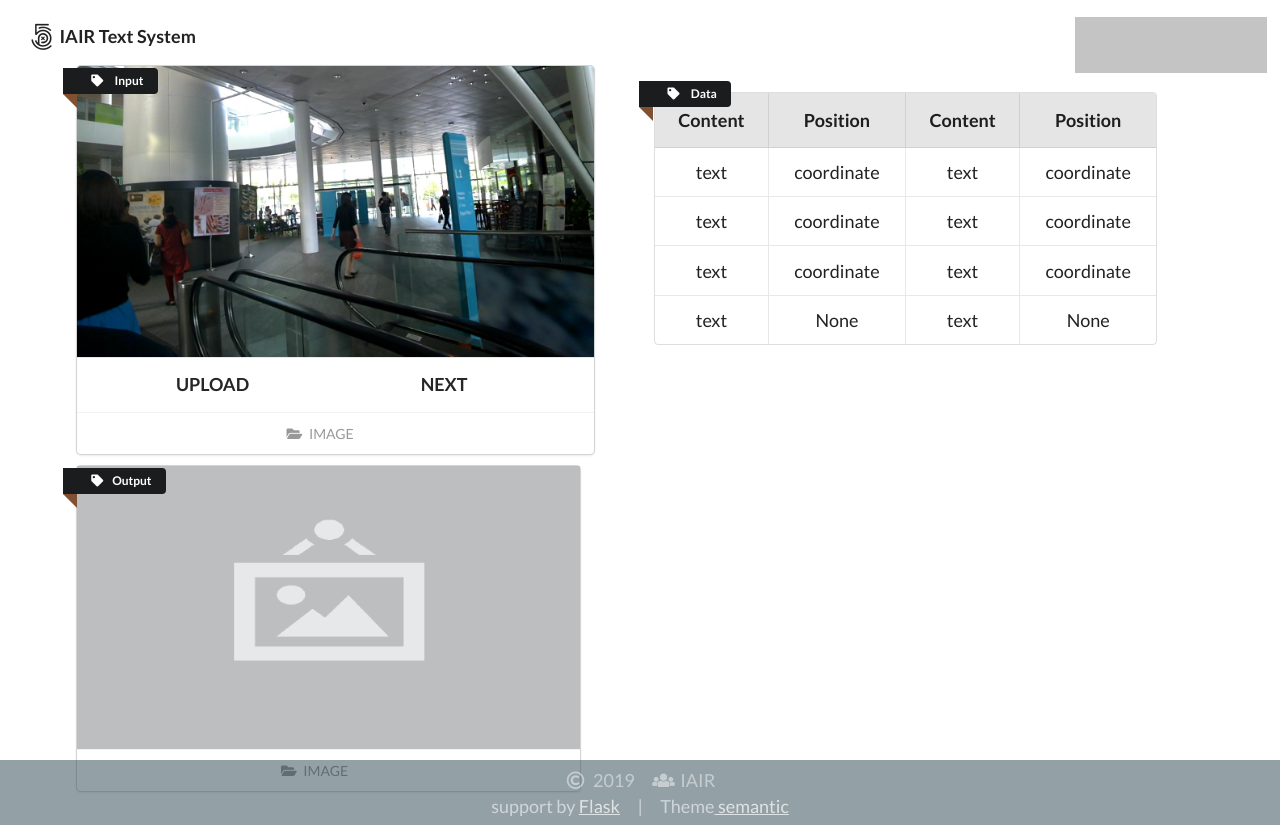
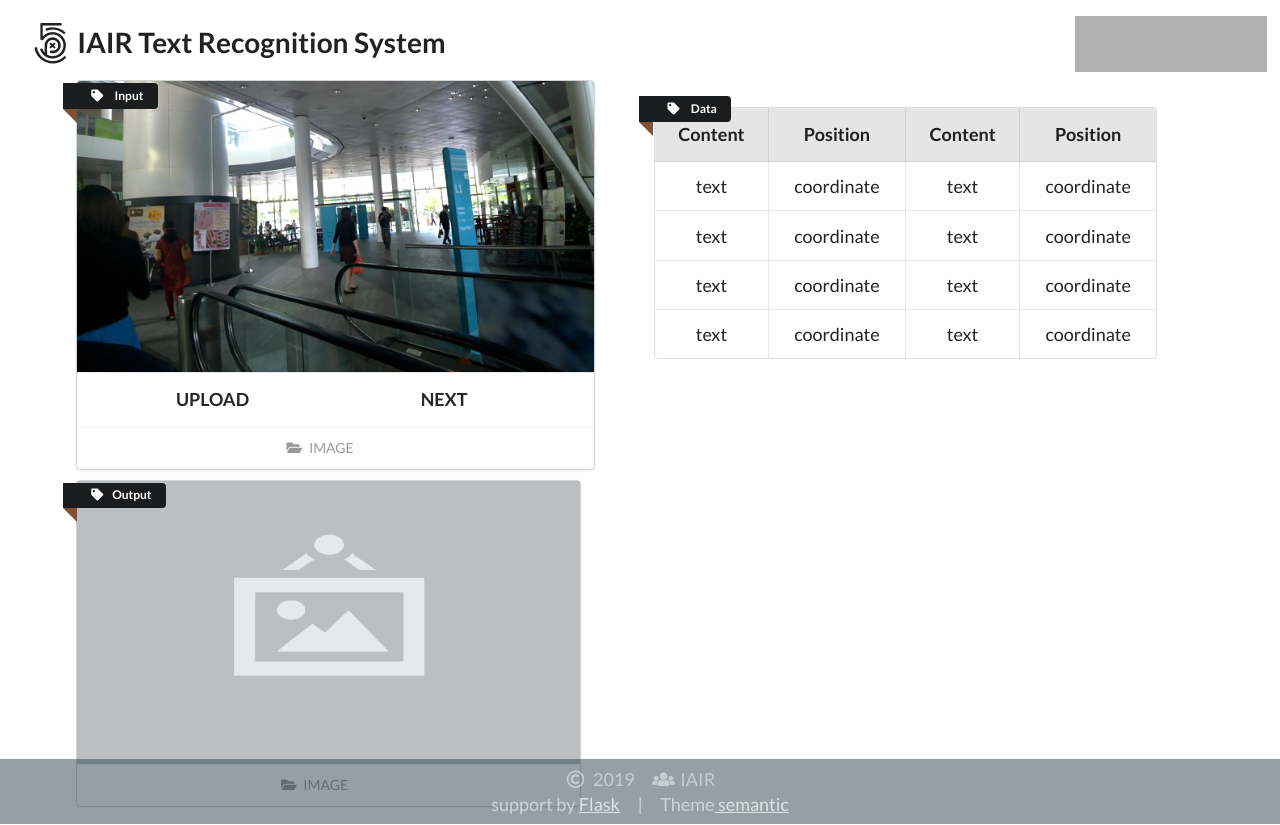
Before and after one commit to yyttmonster/text-flask, a Flask app: page / in a window 1280 px wide. Run offline with Flask 2, Linux system fonts and the light colour scheme; parts of the project's set-up code (start-up, migrations or seed data) failed here and were passed over; grey boxes are pictures that could not be loaded.

Commit message:
update page

```diff
--- a/app/templates/index.html
+++ b/app/templates/index.html
@@ -32,6 +32,7 @@ if (i<files.length){
 let biData = [];
 biData.push(files[i]);
 url = window.URL.createObjectURL(new Blob(biData,{type:"application/zip"}));
+$('.imageName').text(files[i].name);
 $('#originImage').attr('src',url);
 }
 }
@@ -64,7 +65,7 @@ innerhtml += '<tr>'+
 '<td>'+xx[j*2+1]['bbox']+'</td>'+
 '</tr>';
 }
-if (lines == 1 || (box_num - lines*2) == 1){
+if (box_num - lines*2 == 1){
 innerhtml += '<tr>'+
 '<td>'+xx[box_num-1]['text']+'</td>'+
 '<td>'+xx[box_num-1]['bbox']+'</td>'+
@@ -93,13 +94,13 @@ alert('error');
 <!--&gt;-->
 <!--</div>-->
 
-<div style="position: absolute;height: 7%;width: 15%;top: -1%;right: 1%;opacity: 0.6">
+<div style="position: absolute;height: 7%;width: 15%;top: -1%;right: 1%;opacity: 0.8">
     <img style="width: 100%;height: 100%;"
          src="/static/img/logo.png"
     >
 </div>
 
-<h3 class="ui header" style="margin-left: 2%"><i class="500px icon" style="margin-right: 2px"></i>IAIR Text System</h3>
+<h1 class="ui header" style="margin-left: 2%"><i class="500px icon" style="margin-right: 2px"></i>IAIR Text Recognition System</h1>
 
 
 <div class="ui two column doubling stackable grid container">
@@ -210,9 +211,9 @@ alert('error');
         </tr>
         <tr>
             <td>text</td>
-            <td>None</td>
+            <td>coordinate</td>
             <td>text</td>
-            <td>None</td>
+            <td>coordinate</td>
         </tr>
 
         </tbody>
```
